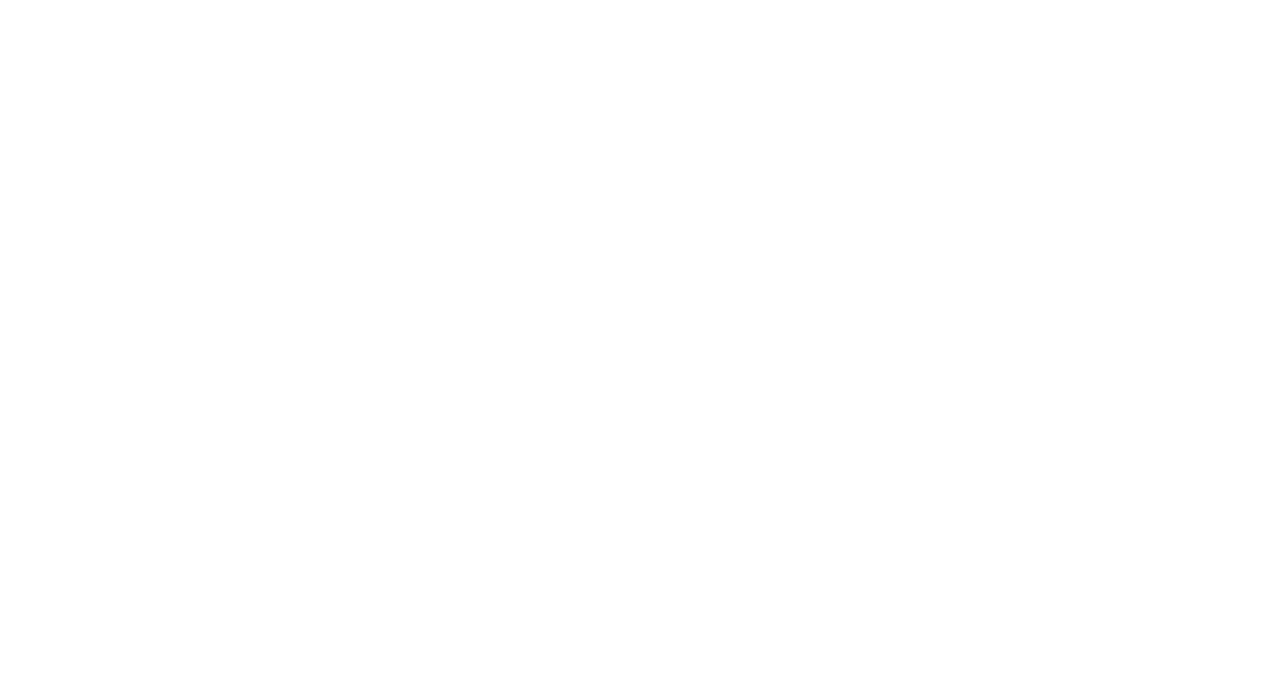
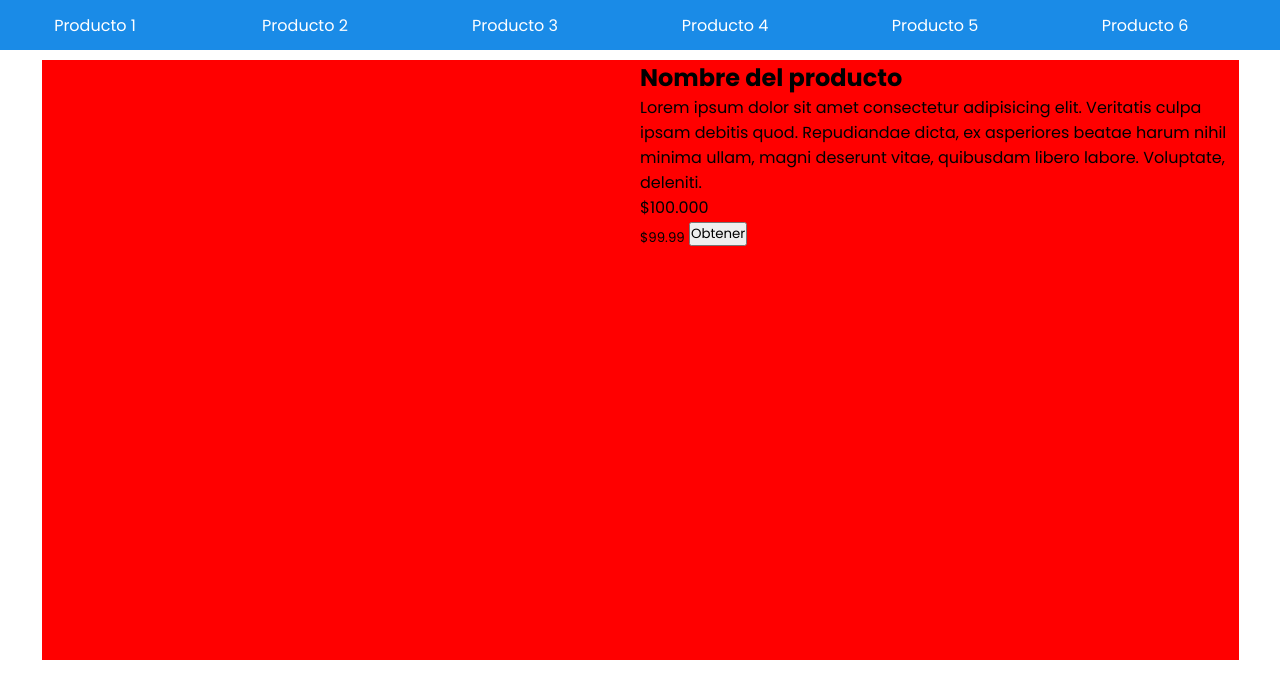
Before and after one commit to SamuelESuarezE/examenHtml5yCss3, a plain HTML site: page index.html in a window 1280 px wide. Shown: the top 698 px of the page. Drawn offline with Linux system fonts and the light colour scheme.

Commit message:
feat: :sparkles: Header con productos completo

```diff
--- a/css/style.css
+++ b/css/style.css
@@ -0,0 +1,64 @@
+@import url(./variables.css);
+
+* {
+    font-family: 'Poppins', sans-serif;
+    margin: 0;
+    padding: 0;
+    text-decoration: none;
+    box-sizing: border-box;
+    list-style-type: none;
+}
+
+body {
+    width: 100vw;
+    max-width: 100vw;
+    overflow: hidden;
+    height: 100vh;
+    display: grid;
+    grid-template: 50px 1fr / 1fr;
+}
+
+header {
+    width: 100vw;
+}
+
+header ul {
+    display: grid;
+    place-items: center;
+    grid-template-columns: repeat(10, 150px);
+    gap: 60px;
+    width: 100%;
+    height: 100%;
+    overflow: hidden;
+    overflow-x: scroll;
+    padding-inline: 20px;
+    background-color: var(--color-blue);
+
+}
+
+header ul li {
+    width: 100%;
+    height: 70%;
+    display: grid;
+    place-items: center;
+    border-radius: 10px;
+}
+
+header ul li a {
+    color: var(--color-white);
+}
+
+main {
+    padding: 10px;
+    display: grid;
+    place-content: center;
+    grid-template: repeat(10, 600px) / 95%;
+    gap: 50px;
+
+}
+
+.producto {
+    display: grid;
+    grid-template-columns: 1fr 1fr;
+    background-color: red;
+}
--- a/css/variables.css
+++ b/css/variables.css
@@ -0,0 +1,8 @@
+@import url('https://fonts.googleapis.com/css2?family=Poppins:ital,wght@0,100;0,200;0,300;0,400;0,500;0,600;0,700;0,800;0,900;1,100;1,200;1,300;1,400;1,500;1,600;1,700;1,800;1,900&display=swap');
+
+:root {
+    --color-blue: #1a8be7;
+    --color-white: #ffff;
+    --color-black: #000e24;
+    --color-gray: #a1a1a1;
+}
--- a/index.html
+++ b/index.html
@@ -4,8 +4,47 @@
     <meta charset="UTF-8">
     <meta name="viewport" content="width=device-width, initial-scale=1.0">
     <title>CampusShop</title>
+    <link rel="stylesheet" href="./css/style.css">
 </head>
 <body>
+    <header>
+        <ul>
+            <li><a href="#">Producto 1</a></li>
+            <li><a href="#">Producto 2</a></li>
+            <li><a href="#">Producto 3</a></li>
+            <li><a href="#">Producto 4</a></li>
+            <li><a href="#">Producto 5</a></li>
+            <li><a href="#">Producto 6</a></li>
+            <li><a href="#">Producto 7</a></li>
+            <li><a href="#">Producto 8</a></li>
+            <li><a href="#">Producto 9</a></li>
+            <li><a href="#">Producto 10</a></li>
+        </ul>
+    </header>
+    <main>
+        <div class="producto">
+            <div class="galeria">
+                <div class="imagen1"></div>
+                <div class="imagen2"></div>
+                <div class="imagen3"></div>
+                <div class="imagen4"></div>
+                <div class="imagen5"></div>
+            </div>
+            <div class="descripcion">
+                <h2>Nombre del producto</h2>
+                <div class="descripcionIconos">
+                </div>
+                <p>Lorem ipsum dolor sit amet consectetur adipisicing elit. Veritatis culpa ipsam debitis quod. Repudiandae dicta, ex asperiores beatae harum nihil minima ullam, magni deserunt vitae, quibusdam libero labore. Voluptate, deleniti.</p>
+                <precio>
+                    <p>$100.000</p><sub>$99.99</sub>
+                </precio>
+                <a href="">
+                    <button>Obtener</button>
+                </a>
+            </div>
 
+        </div>
+
+    </main>
 </body>
 </html>
```
